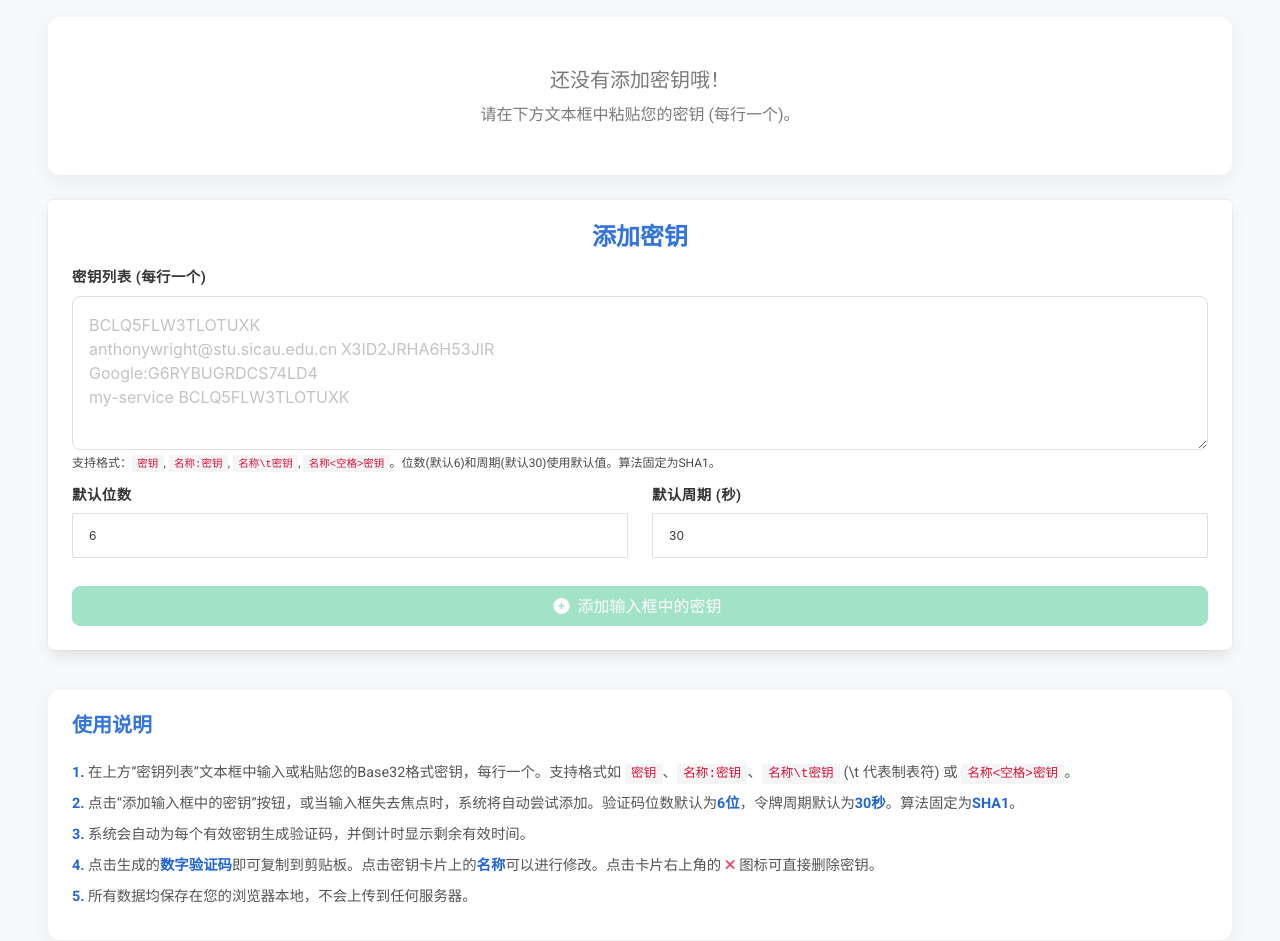
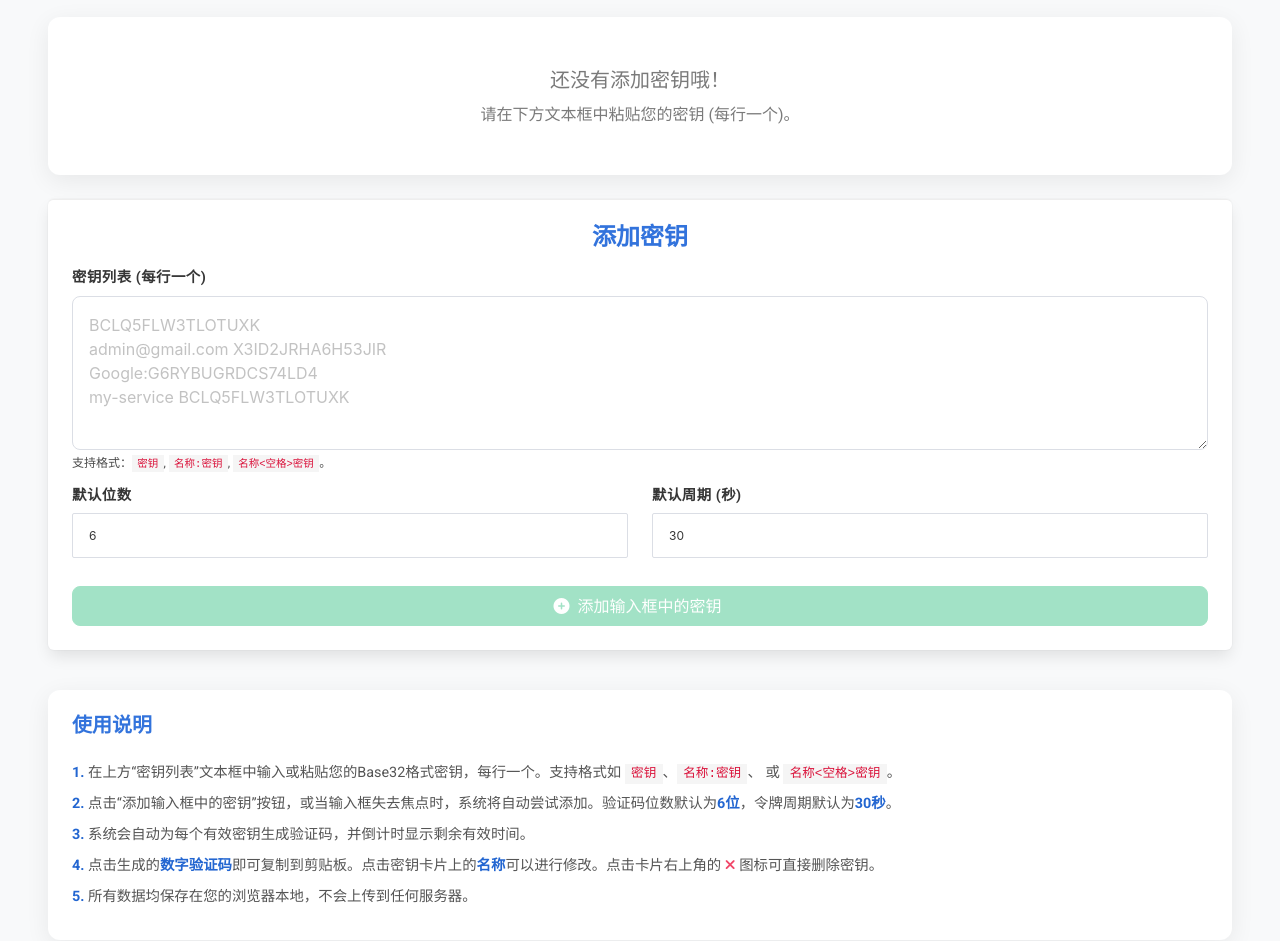
Before and after one commit to linyuch3/2fa, a plain HTML site: page public/index.html in a window 1280 px wide. Shown: the part 131-1072 px from the top of the page. Drawn offline with Linux system fonts and the light colour scheme.

Commit message:
Update index.html

```diff
--- a/public/index.html
+++ b/public/index.html
@@ -3,7 +3,7 @@
 <head>
   <meta charset="UTF-8">
   <meta name="viewport" content="width=device-width, initial-scale=1">
-  <title>多密钥 TOTP 生成器</title>
+  <title>2FA登录验证码获取</title>
   <link rel="stylesheet" href="css/bulma-0.9.4.min.css">
   <link href="https://fonts.googleapis.com/css2?family=Roboto:wght@400;500;700&display=swap" rel="stylesheet">
   <style>
@@ -372,10 +372,10 @@
                       v-model="batchSecretsInput"
                       @paste.prevent="handlePaste"
                       @blur="processBatchInputOnBlur"
-                      placeholder="BCLQ5FLW3TLOTUXK&#10;anthonywright@stu.sicau.edu.cn	X3ID2JRHA6H53JIR&#10;Google:G6RYBUGRDCS74LD4&#10;my-service BCLQ5FLW3TLOTUXK"
+                      placeholder="BCLQ5FLW3TLOTUXK&#10;admin@gmail.com	X3ID2JRHA6H53JIR&#10;Google:G6RYBUGRDCS74LD4&#10;my-service BCLQ5FLW3TLOTUXK"
                       rows="5"></textarea>
           </div>
-          <p class="help">支持格式：<code>密钥</code>, <code>名称:密钥</code>, <code>名称\t密钥</code>, <code>名称<空格>密钥</code>。位数(默认6)和周期(默认30)使用默认值。算法固定为SHA1。</p>
+          <p class="help">支持格式：<code>密钥</code>, <code>名称:密钥</code>, <code>名称<空格>密钥</code>。</p>
         </div>
          <div class="columns is-mobile">
           <div class="column">
@@ -407,8 +407,8 @@
 
       <div class="instructions-card">
         <h2 class="title is-5">使用说明</h2>
-        <p><strong>1.</strong> 在上方“密钥列表”文本框中输入或粘贴您的Base32格式密钥，每行一个。支持格式如 <code>密钥</code>、<code>名称:密钥</code>、<code>名称\t密钥</code> (\t 代表制表符) 或 <code>名称<空格>密钥</code>。</p>
-        <p><strong>2.</strong> 点击“添加输入框中的密钥”按钮，或当输入框失去焦点时，系统将自动尝试添加。验证码位数默认为<strong>6位</strong>，令牌周期默认为<strong>30秒</strong>。算法固定为<strong>SHA1</strong>。</p>
+        <p><strong>1.</strong> 在上方“密钥列表”文本框中输入或粘贴您的Base32格式密钥，每行一个。支持格式如 <code>密钥</code>、<code>名称:密钥</code>、 或 <code>名称<空格>密钥</code>。</p>
+        <p><strong>2.</strong> 点击“添加输入框中的密钥”按钮，或当输入框失去焦点时，系统将自动尝试添加。验证码位数默认为<strong>6位</strong>，令牌周期默认为<strong>30秒</strong>。</p>
         <p><strong>3.</strong> 系统会自动为每个有效密钥生成验证码，并倒计时显示剩余有效时间。</p>
         <p><strong>4.</strong> 点击生成的<strong>数字验证码</strong>即可复制到剪贴板。点击密钥卡片上的<strong>名称</strong>可以进行修改。点击卡片右上角的 <i class="fas fa-times has-text-danger"></i> 图标可直接删除密钥。</p>
         <p><strong>5.</strong> 所有数据均保存在您的浏览器本地，不会上传到任何服务器。</p>
```
